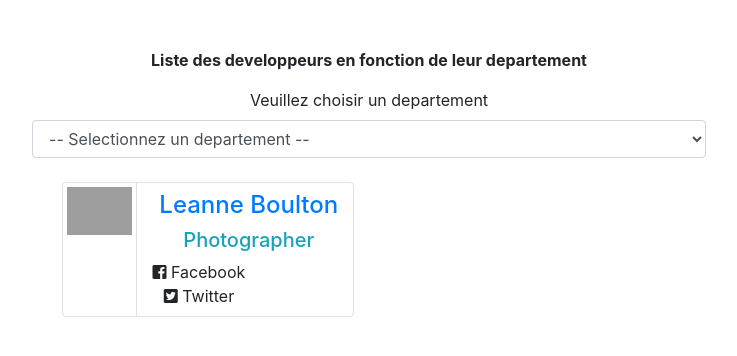
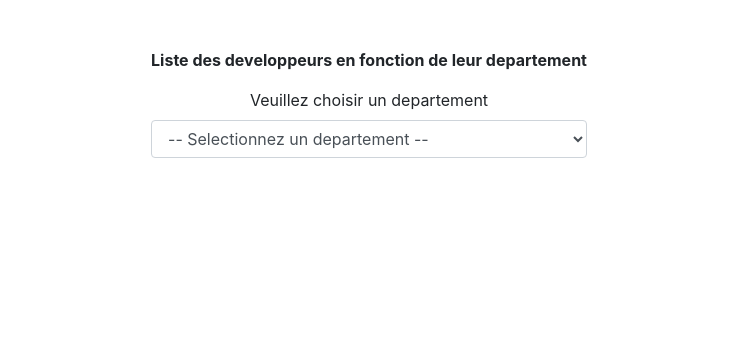
Before and after one commit to Floutts/AdopteUnDev, a PHP site: template src/vue/listeDeveloppeur.html.twig in a window 1280 px wide. Shown: the part 56-412 px from the top of the page, without its empty margins (271-1008 px from the left). Run offline with PHP 8.4, Linux system fonts and the light colour scheme; the template is opened without the code that fills it, so the values that code supplies are empty; some libraries are stand-ins or nearby versions; grey boxes are pictures that could not be loaded.

Commit message:
modif minim

```diff
--- a/src/vue/listeDeveloppeur.html.twig
+++ b/src/vue/listeDeveloppeur.html.twig
@@ -13,24 +13,8 @@
 <link rel="stylesheet" href="https://use.fontawesome.com/releases/v5.0.8/css/all.css" integrity="sha384-3AB7yXWz4OeoZcPbieVW64vVXEwADiYyAEhwilzWsLw+9FgqpyjjStpPnpBO8o8S" crossorigin="anonymous">
 <section class="container mt-4 mb-4">
 <div class="container" id="unDev">
-	<div class="row mb-3">
-		<div class="col-md-6">
-			<div class="d-flex flex-row border rounded">
-	  			<div class="p-0 w-25">
-	  			    <img src="https://c1.staticflickr.com/3/2862/12328317524_18e52b5972_k.jpg" class="img-thumbnail border-0" />
 
-	  			</div>
-	  			<div class="pl-3 pt-2 pr-2 pb-2 w-75 border-left">
-	  					<h4 class="text-primary">Leanne Boulton</h4>
-	  					<h5 class="text-info">Photographer</h5>
-	  					<ul class="m-0 float-left" style="list-style: none; margin:0; padding: 0">
-	  						<li><i class="fab fa-facebook-square"></i> Facebook</li>
-	  						<li><i class="fab fa-twitter-square"></i> Twitter</li>
-	  					</ul>
 
-				</div>
-			</div>
-		</div>
 
 </div>
 </section>
--- a/web/js/getDeveloppeur.js
+++ b/web/js/getDeveloppeur.js
@@ -47,7 +47,7 @@ $(document).ready(function() {
         request.done(function( msg ) {
 
             $.each(msg, function(index,e){
-                    // unDev.innerHTML = "";
+                    unDev.innerHTML = "";
                     for(var key in tCommune){
                         var value = tCommune[key];
                         if (value["code"] == e.codeCommune ){
```
